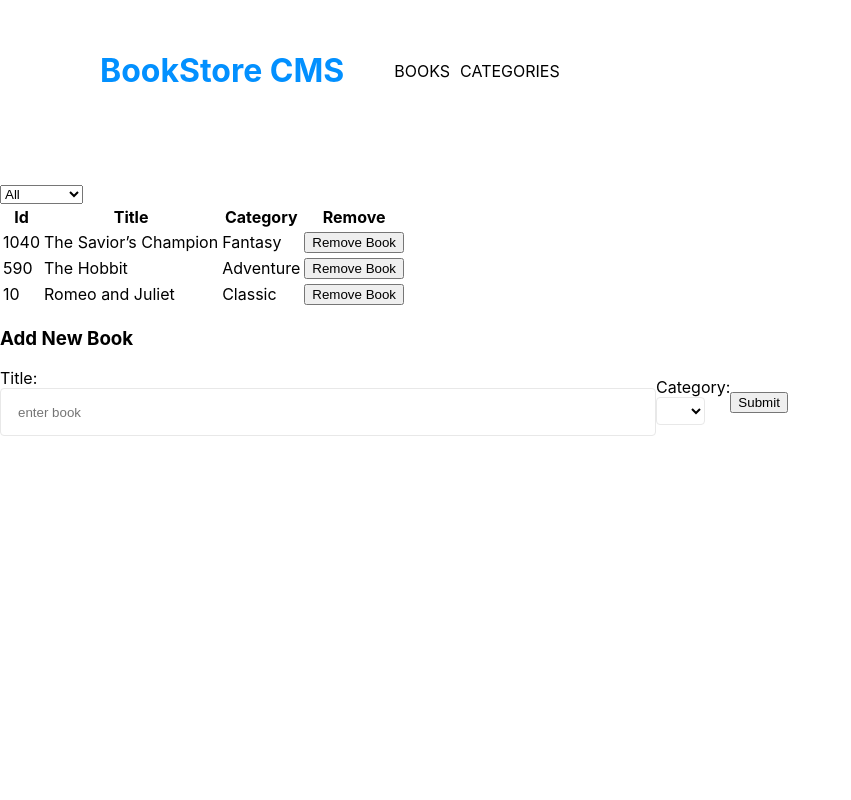
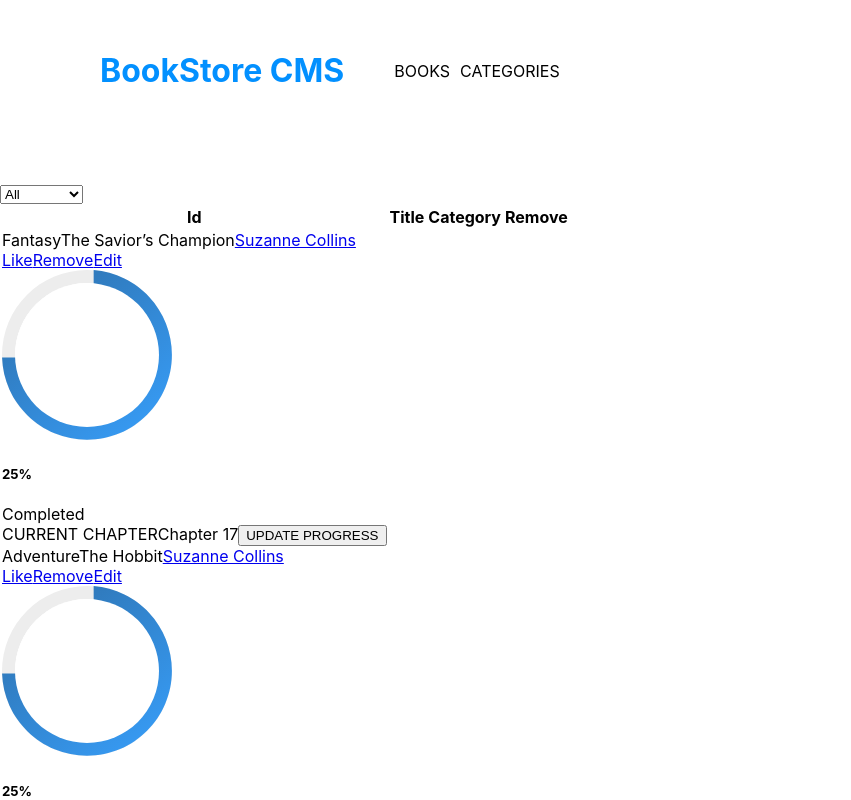
Before and after one commit to RICKCOYL/Book-store, a React (Create React App) app: page / in a window 1280 px wide. Shown: the top 800 px of the page, without its empty margins (0-851 px from the left). Built offline with nearby package versions, Linux system fonts and the light colour scheme.

Commit message:
Add styles to book component

```diff
--- a/src/components/Book.js
+++ b/src/components/Book.js
@@ -1,18 +1,60 @@
+/* eslint-disable jsx-a11y/anchor-is-valid */
 import React from 'react';
+import Card from 'react-bootstrap/Card';
 import PropTypes from 'prop-types';
+import progressBar from '../assets/images/progress.png';
 
 export default function Book({ book, handleRemove }) {
   const {
-    id, title, category,
+    title, category,
   } = book;
 
   return (
-    <tr>
-      <td>{id}</td>
-      <td>{title}</td>
-      <td>{category}</td>
-      <td><button type="button" onClick={(e) => handleRemove(e, book)}>Remove Book</button></td>
-    </tr>
+    <Card className="container card mb-3">
+      <Card.Body className="d-flex flex-row justify-content-between align-items-center">
+        <div className="d-flex flex-column fixed-width">
+          <span className="category">{category}</span>
+          <span className="header">{title}</span>
+          <a href="#" className="category mb-3 mr-3">
+            Suzanne Collins
+          </a>
+          <div className="d-flex flex-row ">
+            <a href="#" className="category mr-1">
+              Like
+            </a>
+            <a
+              href="#"
+              className="category remove-book mr-1 px-1"
+              onClick={(e) => {
+                handleRemove(e, book);
+              }}
+            >
+              Remove
+            </a>
+            <a href="#" className="category">
+              Edit
+            </a>
+          </div>
+        </div>
+        <div className="progress-element d-flex align-items-center fixed-width">
+          <img className="progress-image" src={progressBar} alt="progress-circle" />
+          <div className="ml-3">
+            <h5>25%</h5>
+            <span>Completed</span>
+          </div>
+        </div>
+        <div className="d-flex flex-column  justify-content-between fixed-width">
+          <span className="current">CURRENT CHAPTER</span>
+          <span className="chno">Chapter 17</span>
+          <button
+            type="button"
+            className="update btn btn-primary"
+          >
+            UPDATE PROGRESS
+          </button>
+        </div>
+      </Card.Body>
+    </Card>
   );
 }
 
```
